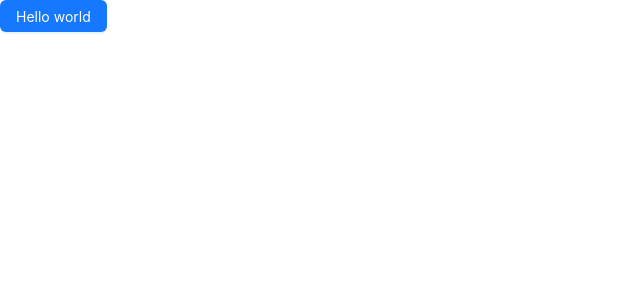
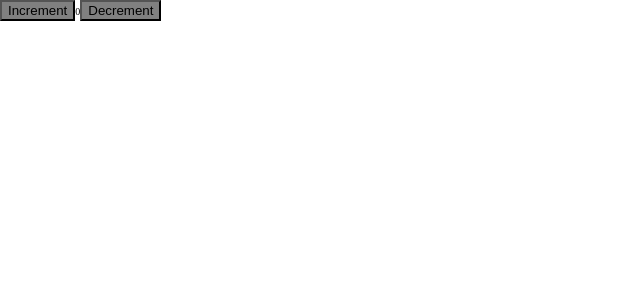
Before and after one commit to Nguyen1976/TechShop, a React (Create React App) app in the folder fe/ui-app/: page / in a window 1280 px wide. Shown: the top 300 px of the page, without its empty margins (0-640 px from the left). Built offline with nearby package versions, Linux system fonts and the light colour scheme.

Commit message:
set up project redux ant styled componnet

```diff
--- a/fe/ui-app/package.json
+++ b/fe/ui-app/package.json
@@ -10,7 +10,10 @@
     "antd": "^5.21.2",
     "react": "^18.3.1",
     "react-dom": "^18.3.1",
+    "react-redux": "^9.1.2",
     "react-scripts": "5.0.1",
+    "styled-components": "^6.1.13",
+    "ui-app": "file:",
     "web-vitals": "^2.1.4"
   },
   "scripts": {
--- a/fe/ui-app/src/App.js
+++ b/fe/ui-app/src/App.js
@@ -1,12 +1,34 @@
-import React from 'react';
-import { Button } from 'antd';
+import React from 'react'
+import { useSelector, useDispatch } from 'react-redux'
+import { decrement, increment } from './redux/slices/counterSlice'
+import styled from 'styled-components';
 
 function App() {
+  const count = useSelector((state) => state.counter.value)
+  const dispatch = useDispatch()
+  const Button = styled.button({
+    background: 'gray',
+  });
+
   return (
     <div>
-        <Button type="primary">Hello world</Button>
+      <div>
+        <Button
+          aria-label="Increment value"
+          onClick={() => dispatch(increment())}
+        >
+          Increment
+        </Button>
+        <span>{count}</span>
+        <Button
+          aria-label="Decrement value"
+          onClick={() => dispatch(decrement())}
+        >
+          Decrement
+        </Button>
+      </div>
     </div>
-  );
+  )
 }
 
 export default App;
--- a/fe/ui-app/src/index.js
+++ b/fe/ui-app/src/index.js
@@ -3,11 +3,16 @@
 import './index.css';
 import App from './App';
 import reportWebVitals from './reportWebVitals';
+import 'antd/dist/antd';
+import { Provider } from 'react-redux';
+import { store } from './redux/store';
 
 const root = ReactDOM.createRoot(document.getElementById('root'));
 root.render(
   <React.StrictMode>
-    <App />
+    <Provider store={store}>
+      <App />
+    </Provider>
   </React.StrictMode>
 );
 
--- /dev/null
+++ b/fe/ui-app/src/redux/slices/counterSlice.js
@@ -0,0 +1,26 @@
+import { createSlice } from '@reduxjs/toolkit'
+
+const initialState = {
+  value: 0,
+}
+
+export const counterSlice = createSlice({
+  name: 'counter',
+  initialState,
+  reducers: {
+    increment: (state) => {
+      state.value += 1
+    },
+    decrement: (state) => {
+      state.value -= 1
+    },
+    incrementByAmount: (state, action) => {
+      state.value += action.payload
+    },
+  },
+})
+
+// Action creators are generated for each case reducer function
+export const { increment, decrement, incrementByAmount } = counterSlice.actions
+
+export default counterSlice.reducer;
--- /dev/null
+++ b/fe/ui-app/src/redux/store.js
@@ -0,0 +1,8 @@
+import { configureStore } from '@reduxjs/toolkit';
+import counterReducer from './slices/counterSlice';
+
+export const store = configureStore({
+  reducer: {
+    counter: counterReducer ,
+  },
+})
```
Also changed, not shown: 1 other file (tests, documents, lock files or other folders).
